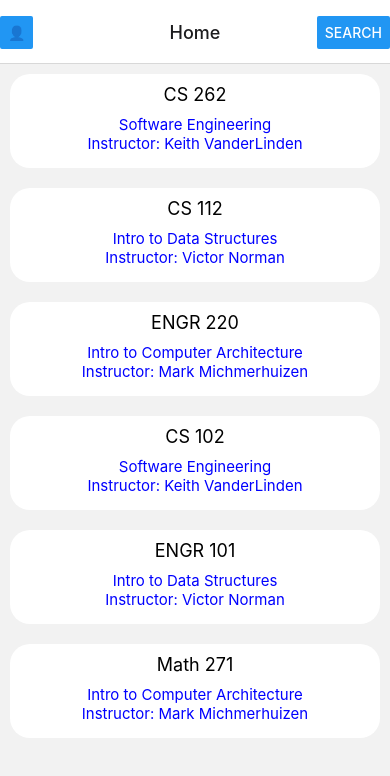
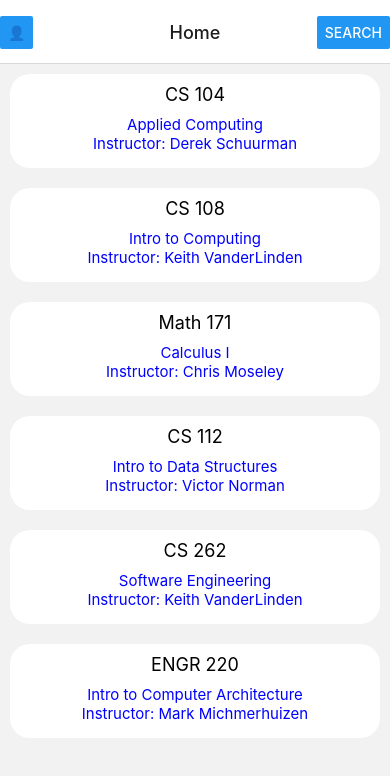
Before and after one commit to I-Dont-Want-An-F/client, a React Native app: screen /Home in a window 390 px wide. Shown: the top 776 px of the page. Built offline with nearby package versions, Linux system fonts and the light colour scheme.

Commit message:
add more comment to the list, can  post comment now

```diff
--- a/App.js
+++ b/App.js
@@ -22,8 +22,8 @@ export default function App() {
                                           <Button title="Search" onPress={ () => (navigation.navigate('Search'))} />
                                           ),
                                       headerLeft: () => (
-                                        <Button title="👤" onPress={ () => (navigation.navigate('Profile'))} />
-                                      )
+                                          <Button title="👤" onPress={ () => (navigation.navigate('Profile'))} />
+                                          )
                                           })} />
                 <Stack.Screen name='Details' component={DetailScreen}/>
                 <Stack.Screen name='Search' component={SearchScreen}/>
--- a/screens/DetailScreen.js
+++ b/screens/DetailScreen.js
@@ -1,6 +1,7 @@
 import { TabRouter } from '@react-navigation/native';
 import React, { useState } from 'react';
 import { Button, View, Text, TouchableOpacity, FlatList, StyleSheet } from 'react-native';
+import { TextInput } from 'react-native-gesture-handler';
 
 export default function DetailsScreen({ route, navigation }) {
     return (
@@ -12,6 +13,9 @@ export default function DetailsScreen({ route, navigation }) {
             <Text style = {Styles.text}>{ 'Difficulty: ' + route.params.dif}</Text>
             <Text style = {Styles.text}>{ 'Book requirement: ' + route.params.book}</Text>
             <Text style = {Styles.post}>{ route.params.post1 }</Text>
+            <Text style = {Styles.post}>{ route.params.post2 }</Text>
+            <Text style = {Styles.post}>{ route.params.post3 }</Text>
+            <TextInput style = {Styles.post} placeholder = "post a comment">{}</TextInput>
         </View>
     );
 }
--- a/screens/HomeScreen.js
+++ b/screens/HomeScreen.js
@@ -5,32 +5,50 @@ import Post from '../shared/Post';
 export default function HomeScreen ({ navigation }){
 
   const classList = [
-    {number: "CS 262", name: "Software Engineering", key: 0,
+
+    {number: "CS 104", name: "Applied Computing", key: 0,
+    prof: "Derek Schuurman",
+    rating: "3.0", hw: "daily", dif:"2.5", book: "No info",
+    post1: "freshman 26': When is this class typically offered?",
+    post2: "I'm a senior: Probably not this semester.",
+    post3: "freshman 26': Oh no, I need to take it this year!"},
+
+    {number: "CS 108", name: "Intro to Computing", key: 1,
+    prof: "Keith VanderLinden",
+    rating: "4.8", hw: "weekly", dif: "3.0", book: "Online resource",
+    post1: "python_new: Help! I deleted my Thonny!",
+    post2: "python_easy: Try to find the install link on Moodle.",
+    post3: "python_so_hard: I genuinely can't understand how turtle works."},
+
+    {number: "Math 171", name: "Calculus I", key: 2,
+    prof: "Chris Moseley",
+    rating: "4.5", hw: "weekly", dif:"2.8", book:"Not required",
+    post1: "freshman 26': How could the dif only be 2.8? It's so hard!",
+    post2: "sophomore 25': Try go to help session on Wednesday night.",
+    post3: "junior 24': Or contact a tutor if you need further help."},
+
+    {number:"CS 112", name: "Intro to Data Structures", key: 3,
+    prof: "Victor Norman",
+    rating: "4.5", hw: "weekly", dif:"2.9", book: "Not required, but recommended",
+    post1: "user123: Any tips for studying for next test?",
+    post2: "user456: Want to come and study with us together?",
+    post3: "user123: Of course! Where are your guys?"},
+
+    {number: "CS 262", name: "Software Engineering", key: 4,
     prof: "Keith VanderLinden",
     rating: "4.8", hw: "weekly", dif: "3.2", book: "Not required",
-    post1: 'user123: I love learning JavaScript!'},
-    {number:"CS 112", name: "Intro to Data Structures", key: 1,
-    prof: "Victor Norman",
-    rating: "4.5", hw: "weekly", dif:"2.9", book: "Not required, but recommended",
-    post1: 'user456: Any tips for studying for next test?'},
-    {number: "ENGR 220", name: "Intro to Computer Architecture", key: 2,
+    post1: "developer_a: I love learning JavaScript!",
+    post2: "developer_b: Are your guys ready for the presentation?",
+    post3: "developer_c: SC303 is a big room! I'm so nervous."},
+
+    {number: "ENGR 220", name: "Intro to Computer Architecture", key: 5,
     prof: "Mark Michmerhuizen",
     rating: "2.1", hw: "never", dif:"4.3", book:"No info",
-    post1: 'user789: When is the next lab help session?'},
-    {number: "CS 102", name: "Software Engineering", key: 3,
-    prof: "Keith VanderLinden",
-    rating: "4.8", hw: "weekly", dif: "3.2", book: "Not required",
-    post1: 'user123: I love learning JavaScript!'},
-    {number:"ENGR 101", name: "Intro to Data Structures", key: 4,
-    prof: "Victor Norman",
-    rating: "4.5", hw: "weekly", dif:"2.9", book: "Not required, but recommended",
-    post1: 'user456: Any tips for studying for next test?'},
-    {number: "Math 271", name: "Intro to Computer Architecture", key: 5,
-    prof: "Mark Michmerhuizen",
-    rating: "2.1", hw: "never", dif:"4.3", book:"No info",
-    post1: 'user789: When is the next lab help session?'}
+    post1: "user123: When is the next lab help session?",
+    post2: "user789: I believe they move it to Wednesday this week.",
+    post3: "user456: Oh no, I'm on my way already!"},
 
-];
+    ];
 
     return (
         <View>
--- a/screens/ProfileScreen.js
+++ b/screens/ProfileScreen.js
@@ -8,35 +8,54 @@ import {GlobalStyles} from '../shared/GlobalStyles';
 export default function ProfileScreen ({ navigation }){
     //classes user is taken
     const classList = [
-      {number: "CS 262", name: "Software Engineering", key: 0,
+
+      {number:"CS 112", name: "Intro to Data Structures", key: 3,
+      prof: "Victor Norman",
+      rating: "4.5", hw: "weekly", dif:"2.9", book: "Not required, but recommended",
+      post1: "user123: Any tips for studying for next test?",
+      post2: "user456: Want to come and study with us together?",
+      post3: "user123: Of course! Where are your guys?"},
+
+      {number: "CS 262", name: "Software Engineering", key: 4,
       prof: "Keith VanderLinden",
       rating: "4.8", hw: "weekly", dif: "3.2", book: "Not required",
-      post1: 'user123: I love learning JavaScript!'},
-      {number:"CS 112", name: "Intro to Data Structures", key: 1,
-      prof: "Victor Norman",
-      rating: "4.5", hw: "weekly", dif:"2.9", book: "Not required, but recommended",
-      post1: 'user456: Any tips for studying for next test?'},
-      {number: "ENGR 220", name: "Intro to Computer Architecture", key: 2,
+      post1: "developer_a: I love learning JavaScript!",
+      post2: "developer_b: Are your guys ready for the presentation?",
+      post3: "developer_c: SC303 is a big room! I'm so nervous."},
+
+      {number: "ENGR 220", name: "Intro to Computer Architecture", key: 5,
       prof: "Mark Michmerhuizen",
       rating: "2.1", hw: "never", dif:"4.3", book:"No info",
-      post1: 'user789: When is the next lab help session?'}
+      post1: "user123: When is the next lab help session?",
+      post2: "user789: I believe they move it to Wednesday this week.",
+      post3: "user456: Oh no, I'm on my way already!"},
 
   ];
+
   const classList2 = [
-      {number: "CS 102", name: "Software Engineering", key: 0,
-      prof: "Keith VanderLinden",
-      rating: "4.8", hw: "weekly", dif: "3.2", book: "Not required",
-      post1: 'user123: I love learning JavaScript!'},
-      {number:"ENGR 101", name: "Intro to Data Structures", key: 1,
-      prof: "Victor Norman",
-      rating: "4.5", hw: "weekly", dif:"2.9", book: "Not required, but recommended",
-      post1: 'user456: Any tips for studying for next test?'},
-      {number: "Math 271", name: "Intro to Computer Architecture", key: 2,
-      prof: "Mark Michmerhuizen",
-      rating: "2.1", hw: "never", dif:"4.3", book:"No info",
-      post1: 'user789: When is the next lab help session?'}
 
-  ];
+    {number: "CS 104", name: "Applied Computing", key: 0,
+    prof: "Derek Schuurman",
+    rating: "3.0", hw: "daily", dif:"2.5", book: "No info",
+    post1: "freshman 26': When is this class typically offered?",
+    post2: "I'm a senior: Probably not this semester.",
+    post3: "freshman 26': Oh no, I need to take it this year!"},
+
+    {number: "CS 108", name: "Intro to Computing", key: 1,
+    prof: "Keith VanderLinden",
+    rating: "4.8", hw: "weekly", dif: "3.0", book: "Online resource",
+    post1: "python_new: Help! I deleted my Thonny!",
+    post2: "python_easy: Try to find the install link on Moodle.",
+    post3: "python_so_hard: I genuinely can't understand how turtle works."},
+
+    {number: "Math 171", name: "Calculus I", key: 2,
+    prof: "Chris Moseley",
+    rating: "4.5", hw: "weekly", dif:"2.8", book:"Not required",
+    post1: "freshman 26': How could the dif only be 2.8? It's so hard!",
+    post2: "sophomore 25': Try go to help session on Wednesday night.",
+    post3: "junior 24': Or contact a tutor if you need further help."},
+
+    ];
 
     const listItems = classList.map((c) =>
     < ClassContainerElemenet key={c.key} c={c.number} />);
```
